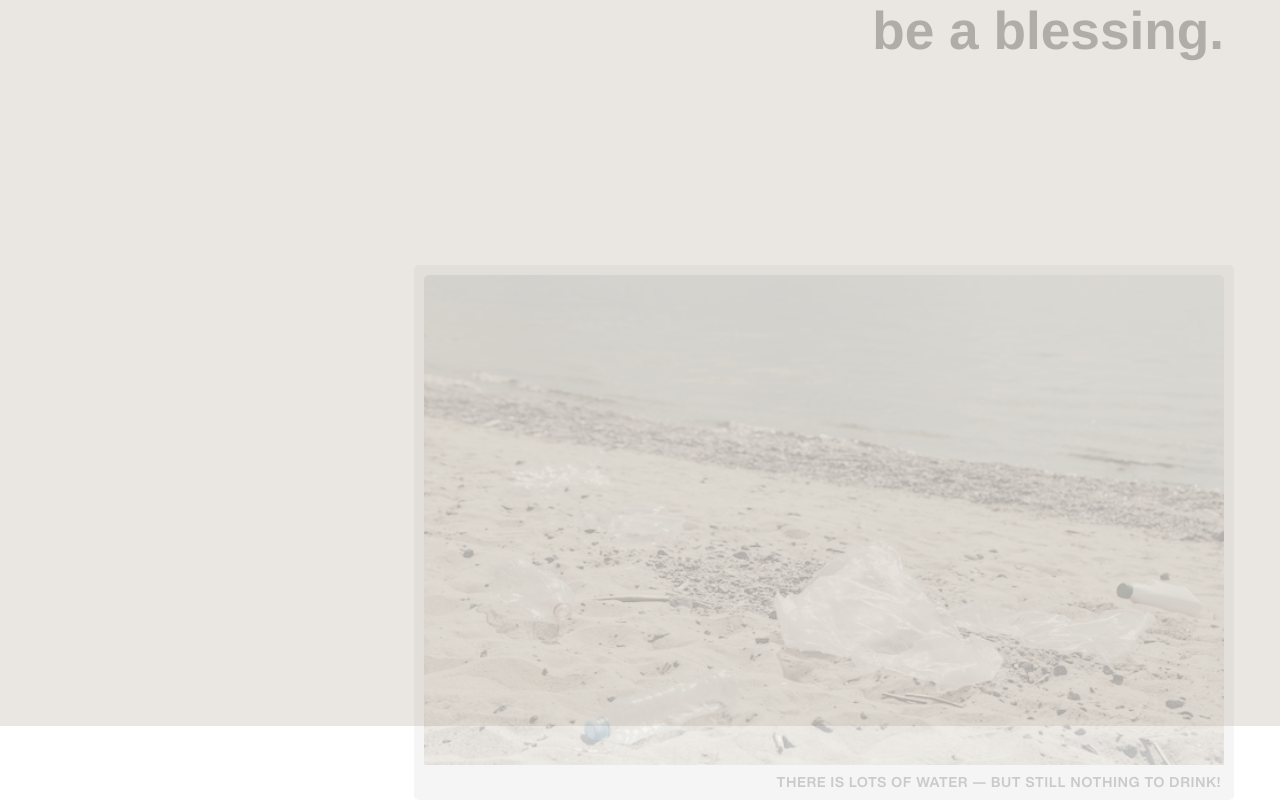
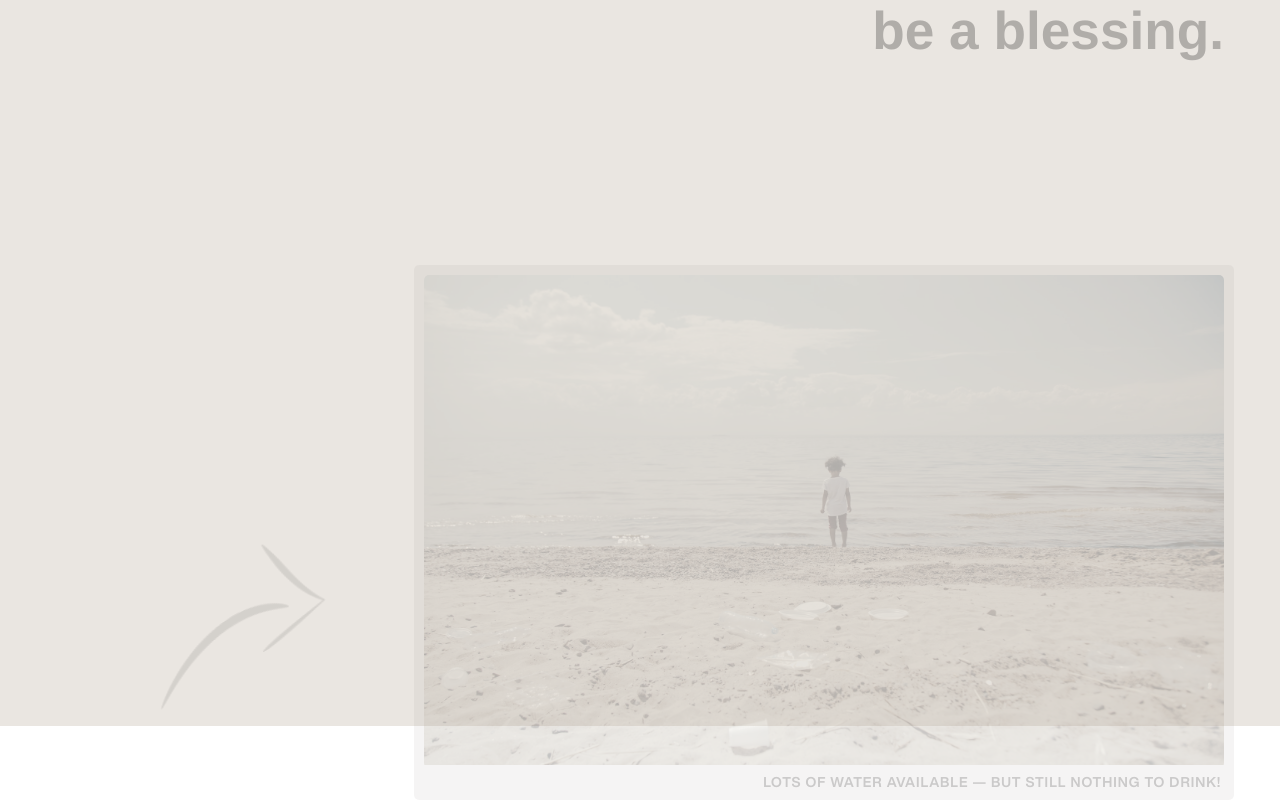
Before and after one commit to shashwtd/AquaAllies, a Next.js app: page / in a window 1280 px wide. Shown: the part 2215-3015 px from the top of the page. Built offline with nearby package versions, Linux system fonts and the light colour scheme.

Commit message:
adding some arrows to improve design

```diff
--- a/components/content/Content.module.css
+++ b/components/content/Content.module.css
@@ -26,6 +26,22 @@
   position: relative;
   transform-origin: top left;
   transform: translateY(10em);
+}
+
+.content .introImgCont::after {
+  content: "";
+  position: absolute;
+  bottom: 10%;
+  left: 115%;
+  width: 20%;
+  height: 40%;
+  transform: rotate(120deg);
+  opacity: 0.3;
+  background-image: url("/assets/curved_arrow.png");
+  background-size: contain;
+  background-repeat: no-repeat;
+  background-position: center;
+  pointer-events: none;
 }
 
 .content .introImgCont p {
@@ -91,6 +107,11 @@
 .content:nth-child(2n) .introImgCont p {
   right: 0;
 }
+.content:nth-child(2n) .introImgCont::after {
+  left: initial;
+  right: 115%;
+  transform: rotate(-120deg) scaleX(-1);
+}
 .content:nth-child(2n) .intro {
   transform-origin: top right;
 }
--- a/components/content/Content.tsx
+++ b/components/content/Content.tsx
@@ -56,10 +56,11 @@ export default function Content(prop: {
       el.addEventListener("mouseleave", () => {
         const text = el.querySelector("p");
         if (text) {
+          let img = el.querySelector("img") as HTMLImageElement;
           gsap.to(text, {
             delay: 0.1,
             duration: 0.4,
-            text: prop.caption,
+            text: img.alt,
           });
         }
       });
--- a/pages/index.tsx
+++ b/pages/index.tsx
@@ -79,8 +79,8 @@ function HomePage() {
               around us."
           />
           <Content
-            image="/images/beach2.jpg"
-            caption="There is lots of water — but still nothing to drink!"
+            image="/images/beach3.jpg"
+            caption="Lots of water available — but still nothing to drink!"
             text="
                 While most of us have clean supply of water, There are some who
                 don't have any source of clean water and even find a glass of
```
Also changed, not shown: public/assets/curved_arrow.png (added).
